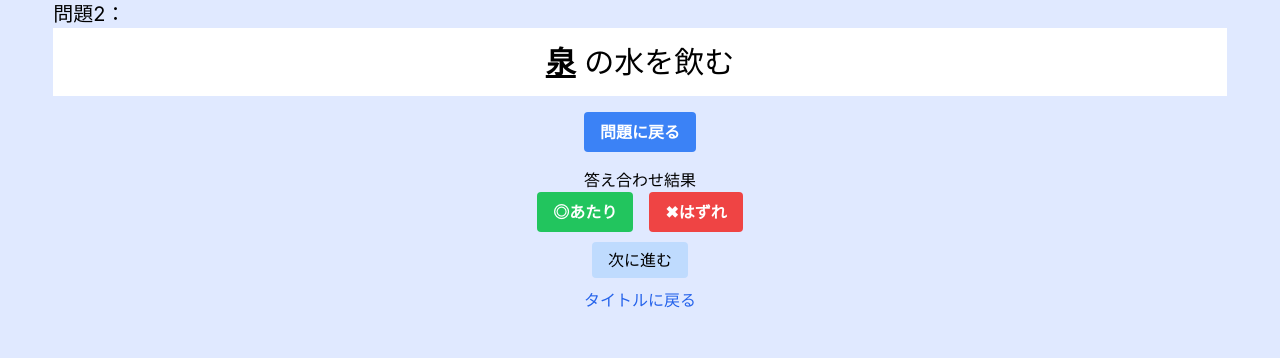
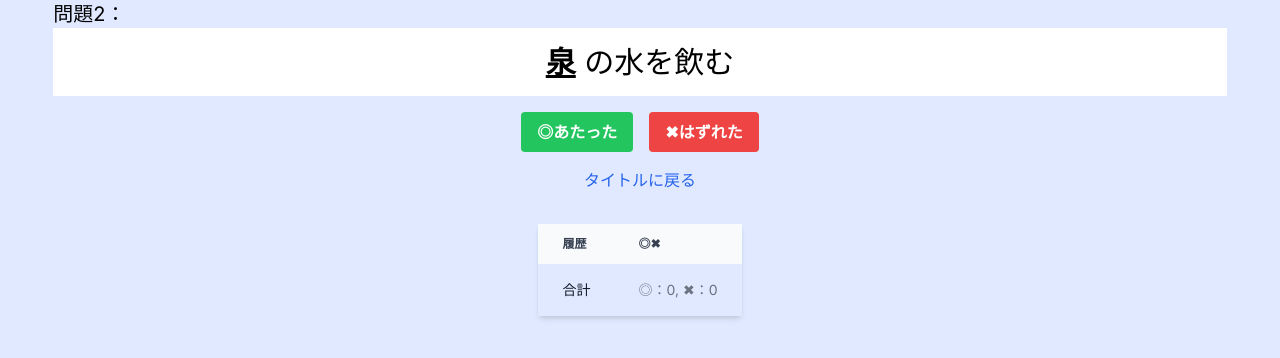
Before and after one commit to tyahha/kanji-study, a Next.js app: page /kanji/2 in a window 1280 px wide. Both pictures are taken after a click on the button "答えを見る". Shown: the top 358 px of the page. Built offline with nearby package versions, Linux system fonts and the light colour scheme.

Commit message:
履歴を表示するようにした

```diff
--- a/components/KanjiQuestion.tsx
+++ b/components/KanjiQuestion.tsx
@@ -2,6 +2,7 @@ import {Kanji, KanjiData} from "@/data/kanji"
 import Link from "next/link"
 import {Button} from "@/components/Button"
 import {useMemo, useState} from "react"
+import {getHistory, saveHistory} from "@/logics/history"
 
 type Props = {
   data: Kanji;
@@ -9,12 +10,18 @@ type Props = {
 }
 export const KanjiQuestion = ({data, index}: Props) => {
   const [s1, s2] = data.sentence.split("*");
-  const [isThinking, setIsThinking] = useState(true)
-  const toggleThinking = () => setIsThinking(!isThinking);
+  const [status, setStatus] = useState<'thinking' | 'result' | 'goNext'>('thinking')
   const word = useMemo(() => {
-    return isThinking ? data.questionType === "write" ? data.kana : data.kanji : data.questionType === "write" ? data.kanji : data.kana
-  }, [isThinking, data])
+    return status === 'thinking' ? data.questionType === "write" ? data.kana : data.kanji : data.questionType === "write" ? data.kanji : data.kana
+  }, [status, data])
   const nextIndex = index + 2;
+
+  const saveResult = (isCollect: boolean) => {
+    saveHistory(data, isCollect);
+    setStatus('goNext');
+  }
+
+  const history = useMemo(() => getHistory(data), [data]);
 
   return <main className="flex justify-center">
     <section className="w-11/12 text-center">
@@ -25,38 +32,86 @@ export const KanjiQuestion = ({data, index}: Props) => {
         <span className="text-3xl"> {s2}</span>
       </p>
       <div className="mt-4">
+        {
+          status === 'thinking'
+            ? (
               <button
-          className="bg-blue-500 hover:bg-blue-700 text-white font-bold py-2 px-4 rounded"
-          onClick={toggleThinking}
+                className={`bg-blue-500 text-white font-bold py-2 px-4 rounded hover:bg-blue-700`}
+                onClick={() => setStatus('result')}
+                disabled={status !== 'thinking'}
               >
-          {isThinking ? '答えを見る' : '問題に戻る'}
+                答えを見る
+              </button>
+
+            ) :
+            status === 'result' ? (
+              <div className="flex gap-4 justify-center">
+                <button
+                  disabled={status !== 'result'}
+                  className={`bg-green-500 text-white font-bold py-2 px-4 rounded hover:bg-green-700`}
+                  onClick={() => saveResult(true)}
+                >
+                  ◎あたった
+                </button>
+                <button
+                  disabled={status !== 'result'}
+                  className={`bg-red-500 hover:bg-red-700 text-white font-bold py-2 px-4 rounded hover:bg-green-700'`}
+                  onClick={() => saveResult(false)}
+                >
+                  ✖はずれた
                 </button>
               </div>
+            ) : (
               <div className="mt-4">
-        <h2>答え合わせ結果</h2>
-        <div className="flex gap-4 justify-center">
-        <button
-          disabled={isThinking}
-          className={`bg-green-500 text-white font-bold py-2 px-4 rounded ${isThinking ? "opacity-30" : 'hover:bg-green-700'}`}
-          onClick={toggleThinking}
-        >
-          ◎あたり
-        </button>
-        <button
-          disabled={isThinking}
-          className={`bg-red-500 hover:bg-red-700 text-white font-bold py-2 px-4 rounded ${isThinking ? "opacity-30" : 'hover:bg-green-700'}`}
-          onClick={toggleThinking}
-        >
-          ✖はずれ
-        </button>
+                <Link className="bg-blue-500 text-white font-bold py-2 px-4 rounded hover:bg-blue-700" href={"/kanji/" + nextIndex}>次に進む</Link>
               </div>
+
+            )
+        }
       </div>
       <div className="mt-4">
-        <Link className="bg-blue-200 hover:bg-blue-300 py-2 px-4 rounded" href={"/kanji/" + nextIndex}>次に進む</Link>
       </div>
       <div className="mt-4">
         <Link href="/" className="font-medium text-blue-600 dark:text-blue-500 hover:underline">タイトルに戻る</Link>
       </div>
+      <div className="relative overflow-x-auto shadow-md mt-8 w-fit m-auto min-w-8">
+        <table className="text-sm text-left text-gray-500 dark:text-gray-400">
+          <thead className="text-xs text-gray-700 uppercase bg-gray-50 dark:bg-gray-700 dark:text-gray-400">
+          <tr>
+            <th scope="col" className="px-6 py-3">
+              履歴
+            </th>
+            <th scope="col" className="px-6 py-3">
+              ◎✖
+            </th>
+          </tr>
+          </thead>
+          <tbody>
+            {
+              history.history.map(h => {
+                const date = new Date(h.datetime);
+                const str = date.getFullYear() + '/' + ('0' + (date.getMonth() + 1)).slice(-2) + '/' +('0' + date.getDate()).slice(-2)
+                return <tr className="bg-white border-b dark:bg-gray-900 dark:border-gray-700">
+                  <th scope="row" className="px-6 py-4 font-medium text-gray-900 whitespace-nowrap dark:text-white">
+                    {str}
+                  </th>
+                  <td className="px-6 py-4">
+                    {h.isCorrect ? '◎' : '✖'}
+                  </td>
+                </tr>
+              })
+            }
+            <tr>
+              <th scope="row" className="px-6 py-4 font-medium text-gray-900 whitespace-nowrap dark:text-white">
+                合計
+              </th>
+              <td className="px-6 py-4">
+                ◎：{history.history.filter(h => h.isCorrect).length}, ✖：{history.history.filter(h => !h.isCorrect).length}
+              </td>
+            </tr>
+          </tbody>
+        </table>
+      </div>
     </section>
   </main>
 }
--- /dev/null
+++ b/logics/history.ts
@@ -0,0 +1,46 @@
+'use client'
+
+import {Kanji} from "@/data/kanji"
+
+const key = 'kanji-study-history'
+
+type CorrectHistory = {
+  isCorrect: boolean;
+  datetime: number;
+}
+
+type KanjiCorrectHistory = {
+  kanji: Kanji;
+  history: CorrectHistory[];
+}
+
+export const saveHistory = (kanji: Kanji, isCorrect: boolean) => {
+  const histories = loadHistories();
+  const index = histories.findIndex(k => k.kanji.kanji === kanji.kanji);
+  const history = index >= 0 ? histories[index] : {
+    kanji,
+    history: []
+  }
+  history.history.push({isCorrect, datetime: Date.now()})
+  if (index < 0) {
+    histories.push(history);
+  }
+  localStorage.setItem(key, JSON.stringify(histories));
+}
+
+let histories: KanjiCorrectHistory[] | undefined;
+export const loadHistories = (): KanjiCorrectHistory[] => {
+  if (histories) return histories;
+
+  const str = localStorage.getItem(key);
+  histories = (str ? JSON.parse(str) : []) as KanjiCorrectHistory[];
+  return histories;
+}
+
+export const getHistory = (kanji: Kanji): KanjiCorrectHistory => {
+  const current = loadHistories();
+  return current.find(k => k.kanji.kanji === kanji.kanji) || {
+    kanji,
+    history: []
+  }
+}
```
Lines whose indentation alone changed are shown as unchanged.
